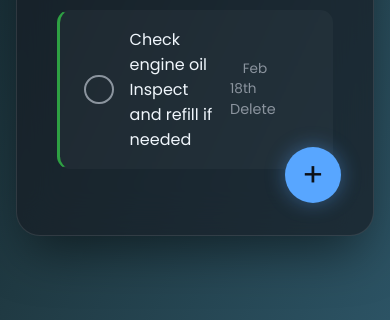
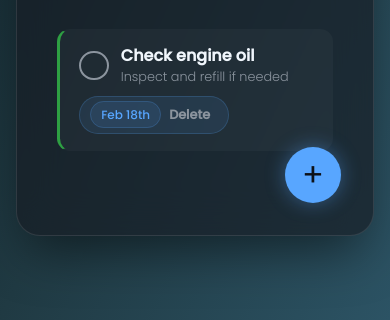
Before and after one commit to AndrewTechTips/Todo-List, a website built with webpack: page src/template.html in a window 390 px wide. Shown: the part 524-844 px from the top of the page. Built offline with nearby package versions, Linux system fonts and the light colour scheme.

Commit message:
fix a typo from div to p, and wrap desc text for mobile

```diff
--- a/src/modules/domController.js
+++ b/src/modules/domController.js
@@ -102,7 +102,7 @@ function createTodoCard(todo) {
         title.classList.add("completed-text")
     }
 
-    const description = document.createElement("div");
+    const description = document.createElement("p");
     description.textContent = todo.description;
 
     infoDiv.appendChild(title);
--- a/src/style.css
+++ b/src/style.css
@@ -134,11 +134,15 @@ body {
 
 .todo-card {
     background: rgba(255, 255, 255, 0.03);
-    padding: 1rem 1.5rem;
+    padding: 1rem 1.2rem;
     border-radius: 0.8rem;
+
     display: flex;
     align-items: center;
     justify-content: space-between;
+    flex-wrap: wrap;
+    gap: 10px;
+
     border: 1px solid transparent;
 }
 
@@ -163,7 +167,9 @@ body {
 .todo-left {
     display: flex;
     align-items: center;
-    gap: 1rem;
+    gap: 12px;
+    flex: 1 1 200px;
+    min-width: 0;
 }
 
 .todo-checkbox {
@@ -184,9 +190,27 @@ body {
     box-shadow: 0 0 10px var(--accent);
 }
 
+.todo-info {
+    display: flex;
+    flex-direction: column;
+    justify-content: center;
+}
+
 .todo-info h3 {
     font-size: 1rem;
-    font-weight: 400;
+    font-weight: 600;
+    color: var(--text-main);
+    line-height: 1.2;
+    margin-bottom: 4px;
+    word-break: break-word;
+}
+
+.todo-info p {
+    font-size: 0.8rem;
+    color:var(--text-muted);
+    line-height: 1.3;
+    font-weight: 300;
+    flex-wrap: wrap;
 }
 
 .completed-text {
@@ -198,13 +222,21 @@ body {
 .todo-right {
     display: flex;
     align-items: center;
-    gap: 15px;
+    gap: 10px;
+
+    margin-left: auto;
+    flex-shrink: 0;
 }
 
 .todo-date {
-    font-size: 0.85rem;
-    color: var(--text-muted);
-    padding: 0.3rem 0.8rem;
+    font-size: 0.75rem;
+    font-weight: 500;
+    color: var(--accent);
+    background: rgba(88, 166, 255, 0.1);
+    border: 1px solid rgba(88, 166, 255, 0.2);
+    padding: 4px 10px;
+    border-radius: 20px;
+    white-space: nowrap;
 }
 
 .btn-delete {
@@ -212,10 +244,14 @@ body {
     border: none;
     color: var(--text-muted);
     cursor: pointer;
-    font-size: 0.9rem;
+    font-size: 0.8rem;
+    font-weight: 600;
+    padding: 5px 8px;
+    border-radius: 6px;
 }
 
 .btn-delete:hover {
+    background: rgba(248, 81, 73, 0.1);
     color: var(--danger);
 }
 
```
